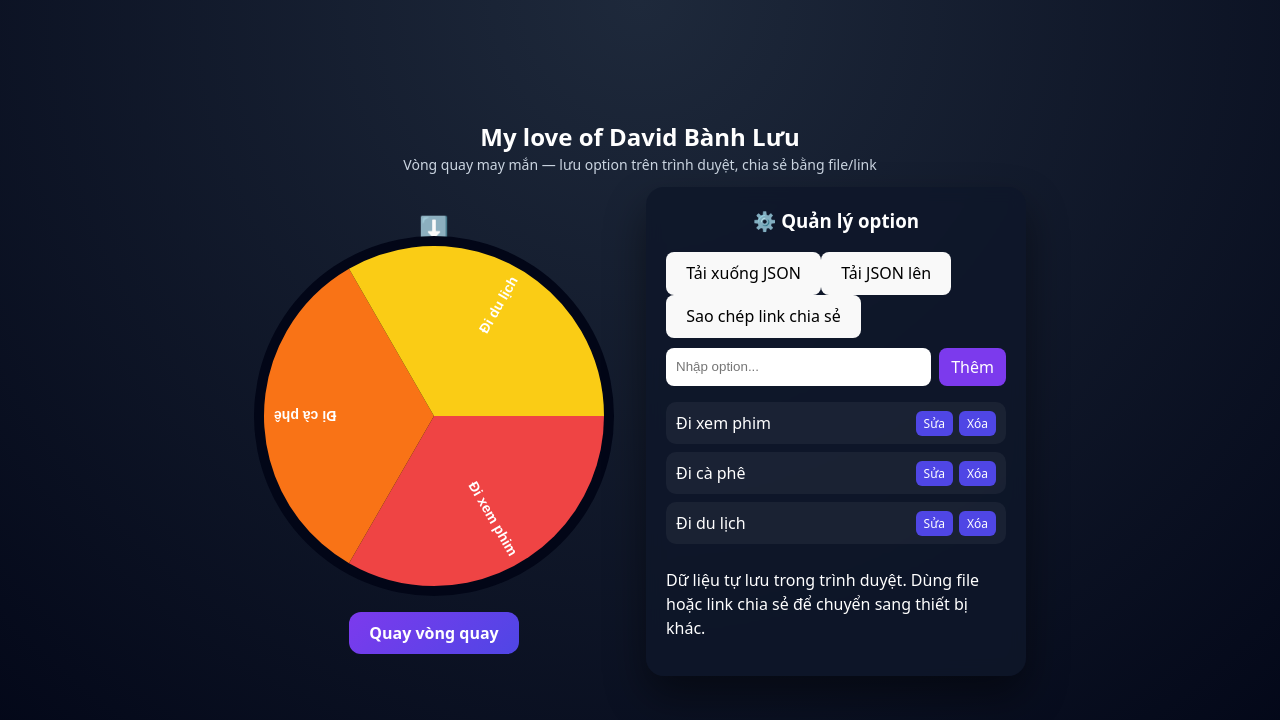
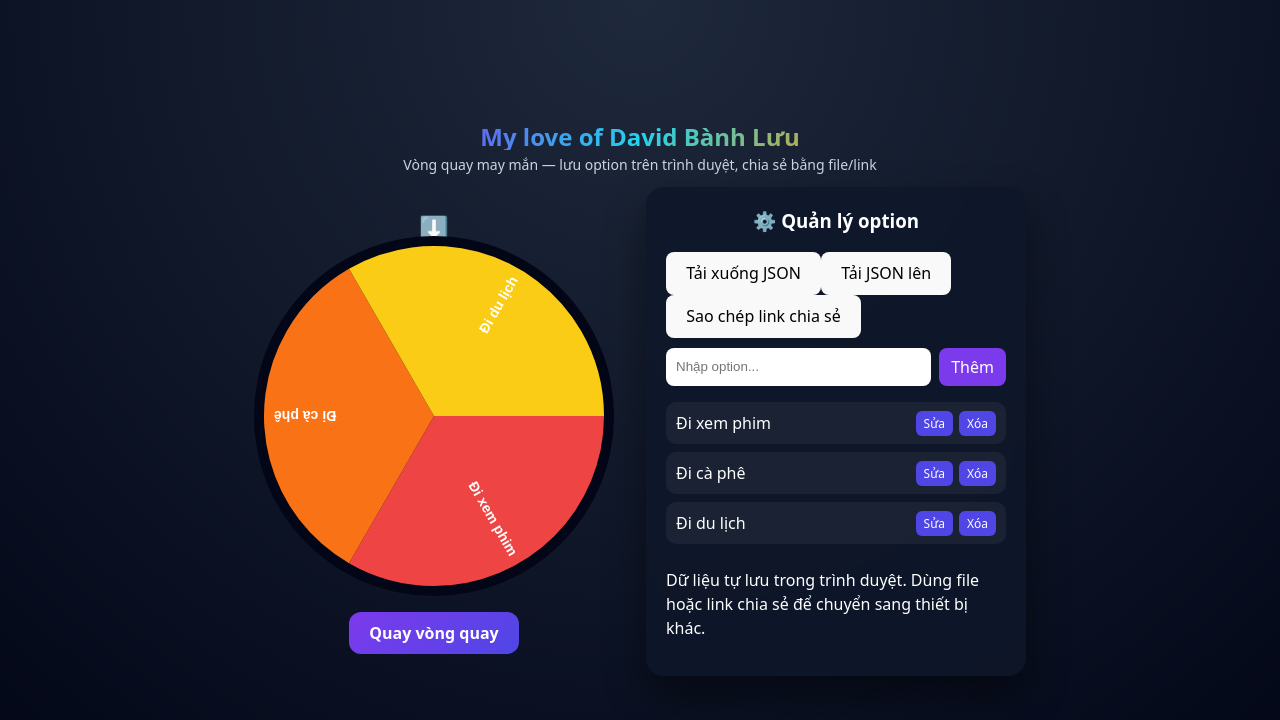
Before and after one commit to phuocbld/Lucky-Draw, a React (Vite) app: page / in a window 1280 px wide. Shown: the top 720 px of the page. Built offline with nearby package versions, Linux system fonts and the light colour scheme.

Commit message:
fix : Color heađer

```diff
--- a/src/App.css
+++ b/src/App.css
@@ -21,6 +21,9 @@
 .page-header h1 {
   margin: 0;
   font-size: 24px;
+  background: linear-gradient(120deg, #7c3aed, #22d3ee, #f59e0b);
+  -webkit-background-clip: text;
+  color: transparent;
 }
 
 .page-header p {
```
